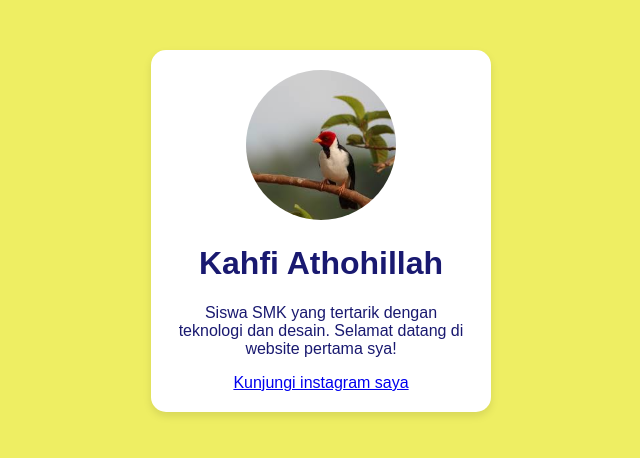
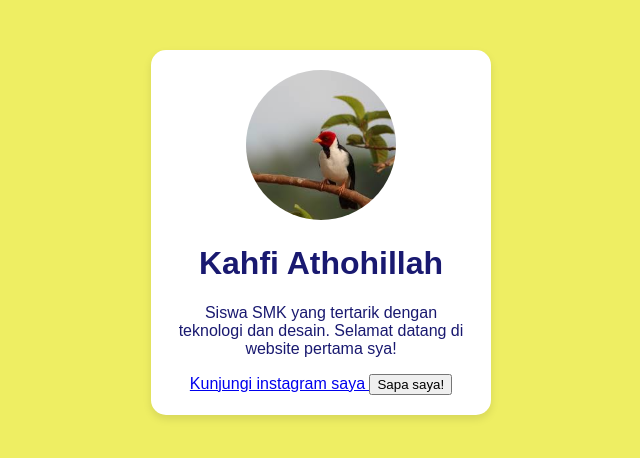
Before and after one commit to kkhff/Pelatihan-TIK, a plain HTML site: page index.html in a window 1280 px wide. Shown: the whole page, without its empty margins (319-959 px from the left). Drawn offline with Linux system fonts and the light colour scheme.

Commit message:
Update index.html

```diff
--- a/index.html
+++ b/index.html
@@ -10,6 +10,7 @@
       <h1>Kahfi Athohillah</h1>
       <p>Siswa SMK yang tertarik dengan teknologi dan desain. Selamat datang di website pertama sya!</p>
       <a href="https://www.instagram.com/kahfi_ath?igsh=bjYzcnRybGkxOXhn">Kunjungi instagram saya </a>
+      <button id="sapaButton">Sapa saya!</button>
     </div>
     <script src="script.js"></script>
   </body>
```
